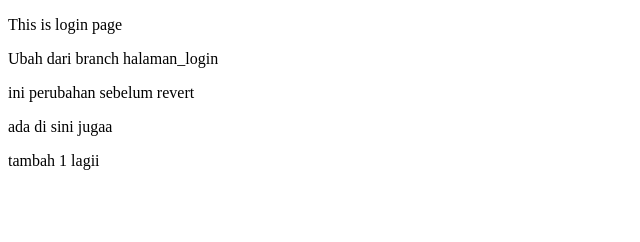
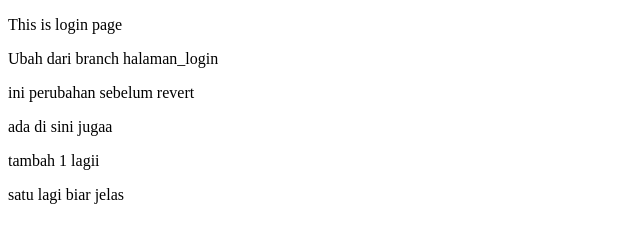
Before and after one commit to nadzirarifqi/test-RPL, a plain HTML site: page login.html in a window 1280 px wide. Shown: the whole page, without its empty margins (0-640 px from the left). Drawn offline with Linux system fonts and the light colour scheme.

Commit message:
perubahan ketiga

```diff
--- a/login.html
+++ b/login.html
@@ -11,6 +11,7 @@
     <p>ini perubahan sebelum revert</p>
     <p>ada di sini jugaa</p>
     <p>tambah 1 lagii</p>
+    <p>satu lagi biar jelas</p>
 
 </body>
 </html>
```
